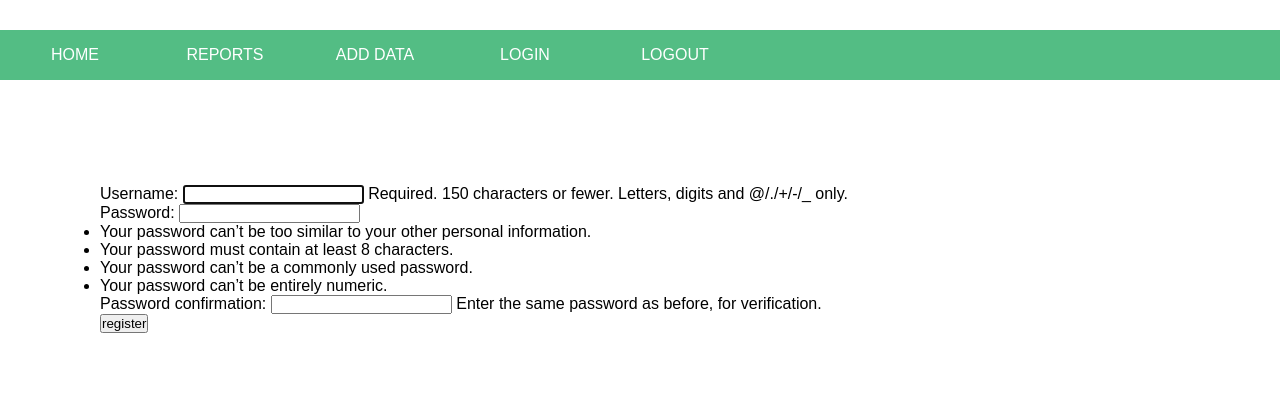
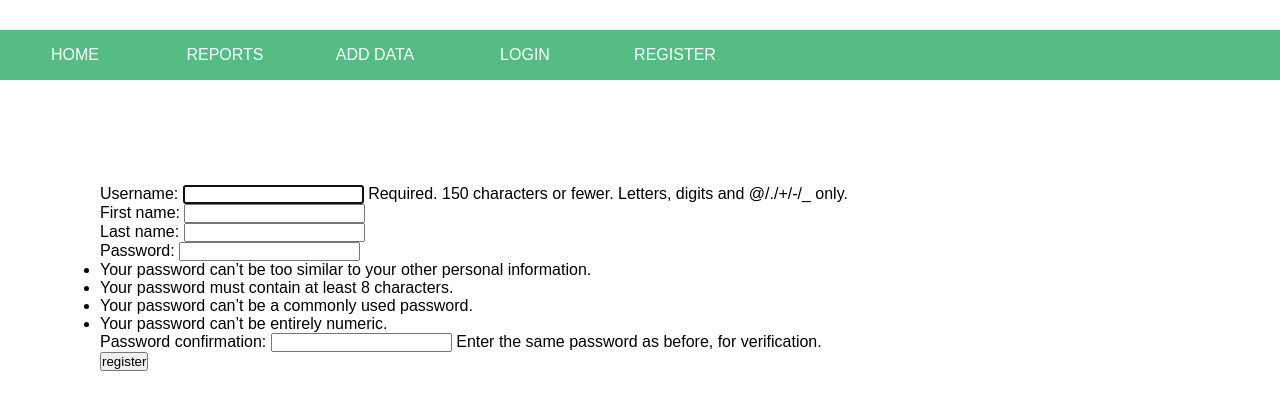
Before and after one commit to droxbrl/FinApp, a Django app: page /register/ in a window 1280 px wide. Shown: the top 410 px of the page. Run offline with Django 4.2, Linux system fonts and the light colour scheme.

Commit message:
user registration added

```diff
--- a/FinApp/FinApp/settings.py
+++ b/FinApp/FinApp/settings.py
@@ -42,6 +42,9 @@ INSTALLED_APPS = [
     'django.contrib.staticfiles',
     # Регистрация приложения FinancialAssistant
     'FinancialAssistant.apps.FinancialassistantConfig',
+    # Регистрация приложения users
+    'users.apps.UsersConfig',
+    'bootstrap3',
 ]
 
 MIDDLEWARE = [
--- a/FinApp/FinancialAssistant/static/FinancialAssistant/css/base.css
+++ b/FinApp/FinancialAssistant/static/FinancialAssistant/css/base.css
@@ -72,3 +72,7 @@ body {
     padding-left: 100px;
     padding-top: 5px;
 }
+
+.text-input-form{
+
+}
--- a/FinApp/templates/FinancialAssistant/base.html
+++ b/FinApp/templates/FinancialAssistant/base.html
@@ -28,7 +28,7 @@
             </ul>
         <li><a href="#">Add data</a></li>
         <li><a href="#">Login</a></li>
-        <li><a href="#">Logout</a></li>
+        <li><a href=" {% url 'users:register' %} ">Register</a></li>
     </ul>
 </div>
 
--- /dev/null
+++ b/FinApp/users/forms.py
@@ -0,0 +1,20 @@
+from django.contrib.auth.forms import UserCreationForm
+from django.contrib.auth.models import User
+from django import forms
+
+
+class UserRegisterForm(UserCreationForm):
+    """Форма регистрации пользователя."""
+    first_name = forms.CharField(max_length=50, widget=forms.TextInput(attrs={'class': 'form-control'}))
+    last_name = forms.CharField(max_length=50, widget=forms.TextInput(attrs={'class': 'form-control'}))
+
+    class Meta:
+        model = User
+        fields = ('username', 'first_name', 'last_name')
+
+    def __init__(self, *args, **kwargs):
+        super(UserRegisterForm, self).__init__(*args, **kwargs)
+
+        self.fields['username'].widget.attrs['class'] = 'form-control'
+        self.fields['password1'].widget.attrs['class'] = 'form-control'
+        self.fields['password2'].widget.attrs['class'] = 'form-control'
--- a/FinApp/users/views.py
+++ b/FinApp/users/views.py
@@ -1,18 +1,18 @@
 from django.contrib.auth import login
-from django.contrib.auth.forms import UserCreationForm
 from django.shortcuts import render, redirect
+from .forms import UserRegisterForm
 
 
 def register(request):
     """Вью регистрации нового пользователя"""
     if request.method == 'POST':
-        form = UserCreationForm(request.POST)
+        form = UserRegisterForm(request.POST)
         if form.is_valid():
             new_user = form.save()
             login(request, new_user)
             return redirect('FinancialAssistant:index')
     else:
-        form = UserCreationForm()
+        form = UserRegisterForm()
 
     context = {'form': form}
     return render(request=request, template_name='users/register.html', context=context)
```
